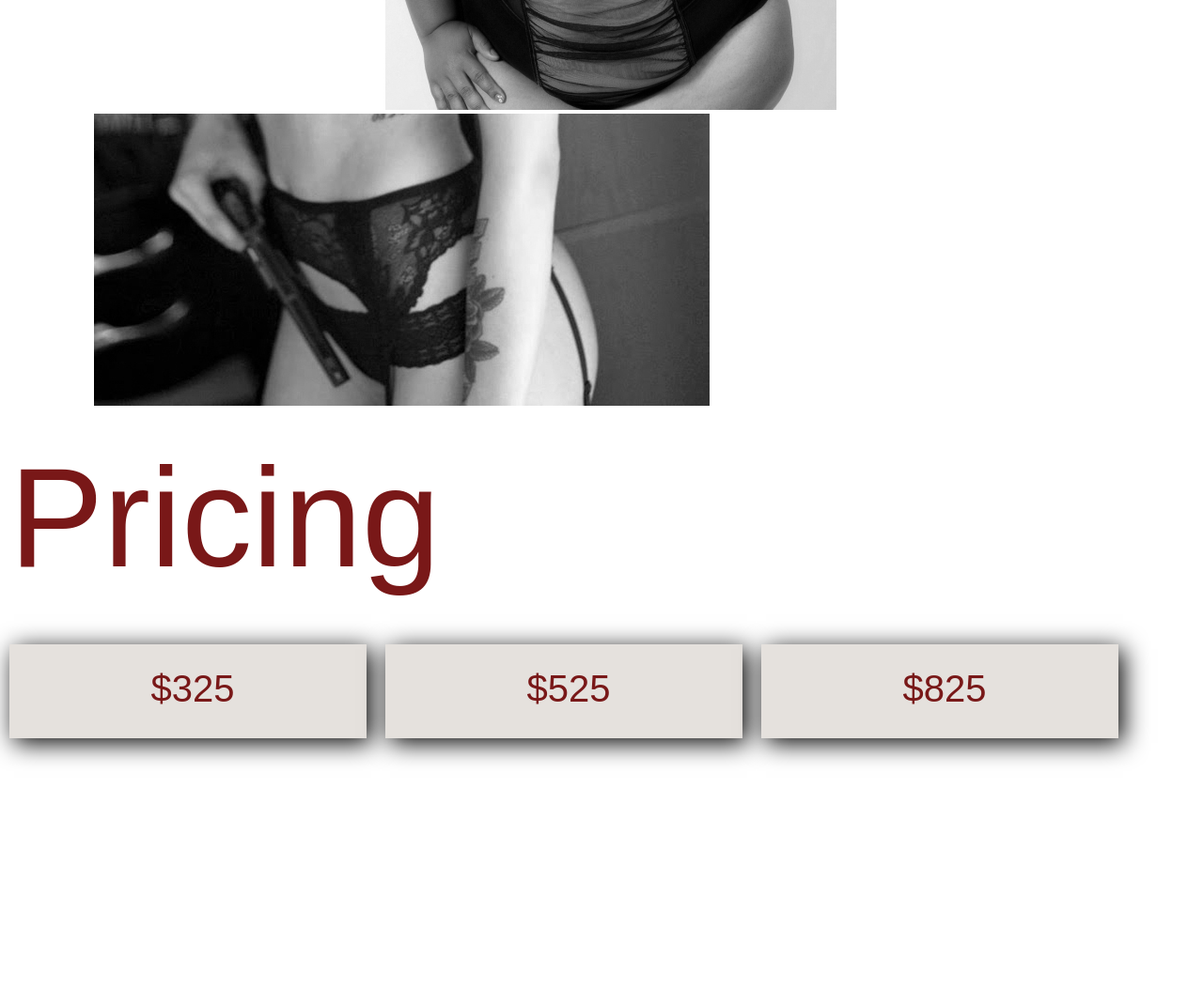
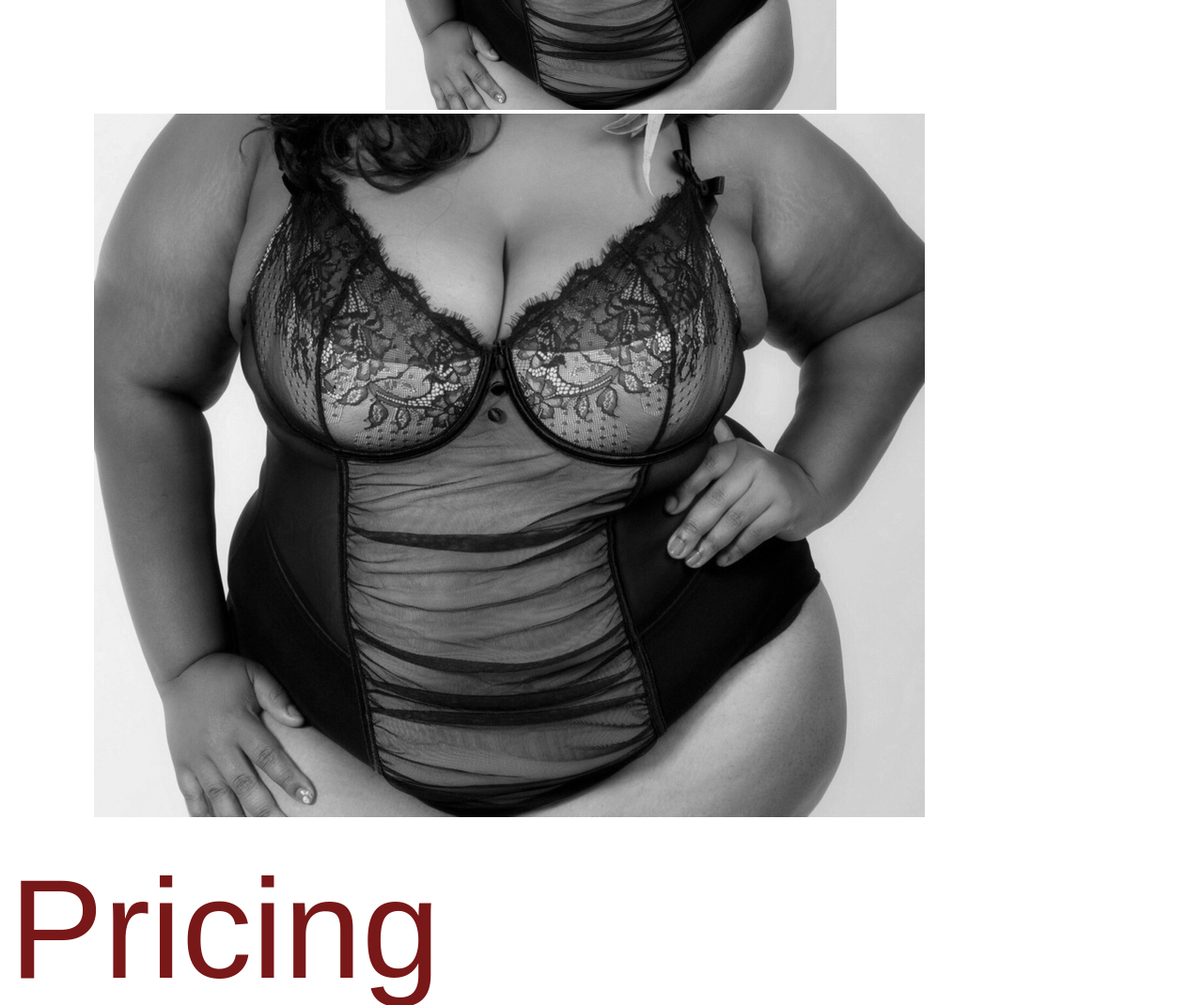
Before and after one commit to KHurleyDesign/GD4_Site, a plain HTML site: page index.html in a window 1280 px wide. Shown: the part 3420-4490 px from the top of the page at 94% size. Before the commit the page ends 4349 px from the top, so only its background shows below. Drawn offline with nearby package versions, Linux system fonts and the light colour scheme.

Commit message:
Photo
attmept to fix photo

```diff
--- a/index.html
+++ b/index.html
@@ -182,7 +182,7 @@
   <section>
 
     <div class="indent-one five comlumns">
-      <img src="three.jpg"/>
+      <img src="womenSix.jpg"/>
     </div>
 
   </section>
```
